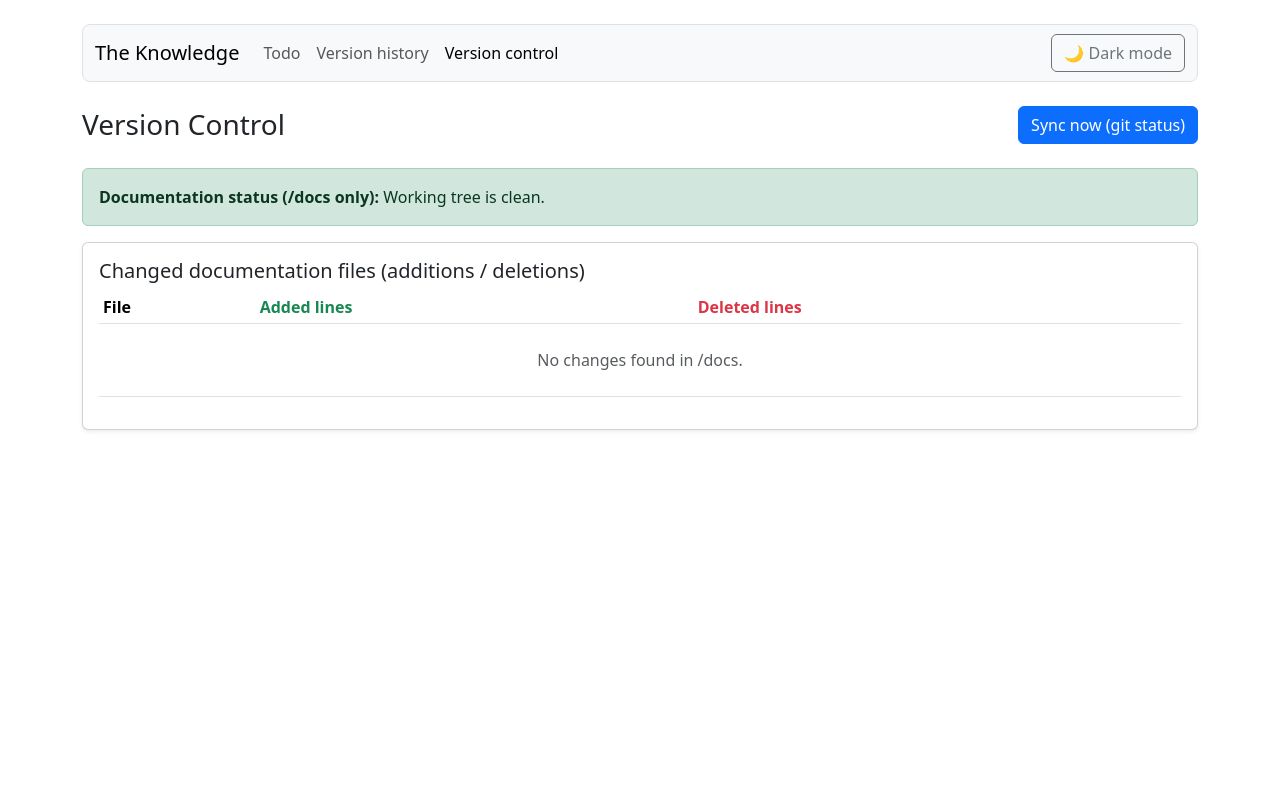
After one commit to supernova576/the_knowledge_mapping, a Flask app: page /version_control in a window 1280 px wide. The commit adds this page. Run offline with Flask 3, Linux system fonts and the light colour scheme.

Commit message:
adds version control

```diff
--- a/app.py
+++ b/app.py
@@ -3,12 +3,13 @@ import traceback
 from datetime import datetime
 from pathlib import Path
 
-from flask import Flask, flash, redirect, render_template, request, send_file, url_for
+from flask import Flask, flash, jsonify, redirect, render_template, request, send_file, url_for
 from werkzeug.exceptions import HTTPException
 
 from main import export_result_to_markdown
 from src.DatabaseConnector import db
 from src.DocsParser import DocsParser
+from src.DocsVersionHandler import DocsVersionHandler
 from src.DocsWriter import DocsWriter
 from src.logger import get_logger
 
@@ -113,6 +114,15 @@ def _load_todos(database: db, query: str) -> list[dict]:
     return processed_rows
 
 
+def _safe_git_snapshot() -> dict:
+    try:
+        version_handler = DocsVersionHandler()
+        return version_handler.get_status_snapshot()
+    except Exception as exc:
+        logger.error("Failed to fetch git status snapshot: %s", exc)
+        return {"has_changes": False, "changes": [], "error": str(exc)}
+
+
 @app.route("/", methods=["GET"])
 def index():
     view = request.args.get("view", "all")
@@ -139,6 +149,8 @@ def index():
     processed_docs.sort(key=lambda x: x.get("id", 0))
     last_sync_time = database.get_last_sync_time()
 
+    version_status = _safe_git_snapshot()
+
     return render_template(
         "index.html",
         docs=processed_docs,
@@ -148,7 +160,41 @@ def index():
         selected_view=view,
         query=query,
         last_sync_time=last_sync_time,
+        has_git_changes=version_status.get("has_changes", False),
     )
+
+
+@app.route("/version_control", methods=["GET"])
+def version_control_overview():
+    version_status = _safe_git_snapshot()
+
+    return render_template(
+        "version_control.html",
+        has_changes=version_status.get("has_changes", False),
+        changes=version_status.get("changes", []),
+    )
+
+
+@app.route("/version_control/sync", methods=["POST"])
+def version_control_sync():
+    try:
+        version_handler = DocsVersionHandler()
+        snapshot = version_handler.get_status_snapshot()
+        change_count = len(snapshot.get("changes", []))
+        flash(f"Git status refreshed. {change_count} changed files detected in /docs.", "success")
+    except Exception as exc:
+        flash(f"Failed to refresh git status: {exc}", "danger")
+
+    return redirect(url_for("version_control_overview"))
+
+
+@app.route("/api/version_control/status", methods=["GET"])
+def version_control_status_api():
+    try:
+        version_handler = DocsVersionHandler()
+        return jsonify(version_handler.get_status_snapshot())
+    except Exception as exc:
+        return jsonify({"has_changes": False, "changes": [], "error": str(exc)}), 500
 
 
 @app.route("/scan", methods=["POST"])
--- a/conf.json
+++ b/conf.json
@@ -8,6 +8,9 @@
     "todo": {
         "full_path_to_todo_file": "/todo/README.md"
     },
+    "git": {
+        "full_path_to_git_dir": ".git"
+    },
     "log": {
         "log_file_path": "logs/app.log"
     }
--- /dev/null
+++ b/src/DocsVersionHandler.py
@@ -0,0 +1,156 @@
+import json
+import subprocess
+from dataclasses import dataclass
+from pathlib import Path
+
+from .logger import get_logger
+
+
+logger = get_logger(__name__)
+
+
+@dataclass
+class FileChangeSummary:
+    file_path: str
+    additions: int
+    deletions: int
+
+
+class DocsVersionHandler:
+    def __init__(self) -> None:
+        conf_path = Path(__file__).resolve().parent.parent / "conf.json"
+        conf_data = json.loads(conf_path.read_text(encoding="utf-8"))
+
+        configured_git_dir = conf_data.get("git", {}).get("full_path_to_git_dir", ".git")
+        configured_docs_dir = conf_data.get("docs", {}).get("full_path_to_docs", "/docs")
+
+        configured_git_executable = conf_data.get("git", {}).get("executable", "git")
+
+        git_dir_path = Path(configured_git_dir)
+        if not git_dir_path.is_absolute():
+            git_dir_path = (Path(__file__).resolve().parent.parent / git_dir_path).resolve()
+
+        self.git_dir = git_dir_path
+
+        self.work_tree = self.git_dir.parent if self.git_dir.name == ".git" else self.git_dir
+
+        self.docs_dir = Path(configured_docs_dir)
+        self.docs_path_candidates = self._build_docs_path_candidates(self.docs_dir)
+
+        logger.info(
+            "DocsVersionHandler initialized with git_dir=%s work_tree=%s docs_candidates=%s",
+        )
+
+        self.docs_dir = Path(configured_docs_dir)
+        self.git_executable = configured_git_executable
+        self.work_tree = self._resolve_work_tree()
+        self.docs_path_candidates = self._build_docs_path_candidates(self.docs_dir)
+
+        logger.info(
+            "DocsVersionHandler initialized with git=%s git_dir=%s work_tree=%s docs_candidates=%s",
+            self.git_executable,
+
+            self.git_dir,
+            self.work_tree,
+            sorted(self.docs_path_candidates),
+        )
+
+    def _resolve_work_tree(self) -> Path:
+        if self.git_dir.name == ".git":
+            return self.git_dir.parent
+
+        docs_parent = self.docs_dir.parent if self.docs_dir.parent != Path("") else self.docs_dir
+        return docs_parent if docs_parent.exists() else self.docs_dir
+
+    def _build_docs_path_candidates(self, docs_dir: Path) -> set[str]:
+        candidates: set[str] = set()
+
+        docs_raw = docs_dir.as_posix().strip()
+        if docs_raw:
+            candidates.add(docs_raw.lstrip("/"))
+
+        if docs_dir.name:
+            candidates.add(docs_dir.name)
+
+        if docs_dir.is_absolute():
+            try:
+                relative_docs = docs_dir.resolve().relative_to(self.work_tree.resolve())
+                candidates.add(relative_docs.as_posix())
+            except ValueError:
+                pass
+
+        candidates.add("02_DOCS")
+        return {value.strip("/") for value in candidates if value and value.strip("/")}
+
+    def _is_docs_file(self, file_path: str) -> bool:
+        normalized_path = file_path.strip().strip('"').strip("/")
+        for candidate in self.docs_path_candidates:
+            if normalized_path == candidate or normalized_path.startswith(f"{candidate}/"):
+                return True
+        return False
+
+    def _run_git_command(self, arguments: list[str]) -> str:
+        command = [
+            "git",
+
+            self.git_executable,
+
+            f"--git-dir={self.git_dir}",
+            f"--work-tree={self.work_tree}",
+            *arguments,
+        ]
+
+        try:
+            completed = subprocess.run(command, capture_output=True, text=True, check=False)
+        except FileNotFoundError as exc:
+            logger.error("Git executable not found: %s", self.git_executable)
+            raise RuntimeError(f"Git executable not found: {self.git_executable}") from exc
+
+        if completed.returncode != 0:
+            stderr = completed.stderr.strip() or "unknown git error"
+            logger.error("Git command failed: %s\n%s", " ".join(command), stderr)
+            raise RuntimeError(stderr)
+
+        return completed.stdout.strip()
+
+    def get_status_snapshot(self) -> dict:
+        changes = self.get_line_change_summary()
+        return {
+            "has_changes": bool(changes),
+            "changes": changes,
+        }
+
+    def get_line_change_summary(self) -> list[dict]:
+        numstat_output = self._run_git_command(["diff", "--numstat", "HEAD"])
+        summaries: dict[str, FileChangeSummary] = {}
+
+        if numstat_output:
+            for row in numstat_output.splitlines():
+                parts = row.split("\t")
+                if len(parts) < 3:
+                    continue
+
+                additions_raw, deletions_raw, file_path = parts[0], parts[1], parts[2]
+                if not self._is_docs_file(file_path):
+                    continue
+
+                additions = int(additions_raw) if additions_raw.isdigit() else 0
+                deletions = int(deletions_raw) if deletions_raw.isdigit() else 0
+                summaries[file_path] = FileChangeSummary(file_path=file_path, additions=additions, deletions=deletions)
+
+        porcelain_output = self._run_git_command(["status", "--porcelain", "--untracked-files=all"])
+        for row in porcelain_output.splitlines() if porcelain_output else []:
+            file_path = row[3:]
+            if not self._is_docs_file(file_path):
+                continue
+            if file_path not in summaries:
+                summaries[file_path] = FileChangeSummary(file_path=file_path, additions=0, deletions=0)
+
+        return [
+            {
+                "file_path": change.file_path,
+                "additions": change.additions,
+                "deletions": change.deletions,
+            }
+            for change in sorted(summaries.values(), key=lambda item: item.file_path.lower())
+        ]
--- a/templates/_navbar.html
+++ b/templates/_navbar.html
@@ -11,6 +11,8 @@
                         href="{{ url_for('todo_overview') }}">Todo</a></li>
                 <li class="nav-item"><a class="nav-link {% if active_page == 'history' %}active{% endif %}"
                         href="{{ url_for('version_history') }}">Version history</a></li>
+                <li class="nav-item"><a class="nav-link {% if active_page == 'version_control' %}active{% endif %}"
+                        href="{{ url_for('version_control_overview') }}">Version control</a></li>
             </ul>
             <button id="theme-toggle" type="button" class="btn btn-outline-secondary">🌙 Dark mode</button>
         </div>
--- /dev/null
+++ b/templates/version_control.html
@@ -0,0 +1,83 @@
+<!doctype html>
+<html lang="en">
+
+<head>
+    <meta charset="utf-8" />
+    <meta name="viewport" content="width=device-width, initial-scale=1" />
+    <title>Version Control</title>
+    {% include '_theme_init.html' %}
+    <link href="https://cdn.jsdelivr.net/npm/bootstrap@5.3.3/dist/css/bootstrap.min.css" rel="stylesheet"
+        integrity="sha384-QWTKZyjpPEjISv5WaRU9OFeRpok6YctnYmDr5pNlyT2bRjXh0JMhjY6hW+ALEwIH" crossorigin="anonymous" />
+    <link rel="stylesheet" href="{{ url_for('static', filename='css/app.css') }}" />
+    <link rel="shortcut icon" href="{{ url_for('static', filename='ico/obsidian-icon.ico') }}" />
+</head>
+
+<body>
+    <div class="container py-4">
+        {% set active_page = 'version_control' %}
+        {% include '_navbar.html' %}
+
+        <div class="d-flex justify-content-between align-items-center mb-4 gap-2 flex-wrap">
+            <h1 class="h3 mb-0">Version Control</h1>
+            <form method="post" action="{{ url_for('version_control_sync') }}">
+                <button class="btn btn-primary">Sync now (git status)</button>
+            </form>
+        </div>
+
+        {% with messages = get_flashed_messages(with_categories=true) %}
+        {% if messages %}
+        <div class="mb-3">
+            {% for category, message in messages %}
+            <div class="alert alert-{{ category }} mb-2" role="alert">{{ message }}</div>
+            {% endfor %}
+        </div>
+        {% endif %}
+        {% endwith %}
+
+        <div class="alert {% if has_changes %}alert-warning{% else %}alert-success{% endif %}" role="status">
+            <strong>Documentation status (/docs only):</strong>
+            {% if has_changes %}
+            Changes detected.
+            {% else %}
+            Working tree is clean.
+            {% endif %}
+        </div>
+
+        <div class="card shadow-sm">
+            <div class="card-body">
+                <h2 class="h5">Changed documentation files (additions / deletions)</h2>
+                <div class="table-responsive">
+                    <table class="table table-sm align-middle">
+                        <thead>
+                            <tr>
+                                <th>File</th>
+                                <th class="text-success">Added lines</th>
+                                <th class="text-danger">Deleted lines</th>
+                            </tr>
+                        </thead>
+                        <tbody>
+                            {% for change in changes %}
+                            <tr>
+                                <td>{{ change.file_path }}</td>
+                                <td class="text-success">+{{ change.additions }}</td>
+                                <td class="text-danger">-{{ change.deletions }}</td>
+                            </tr>
+                            {% else %}
+                            <tr>
+                                <td colspan="3" class="text-center text-muted py-4">No changes found in /docs.</td>
+                            </tr>
+                            {% endfor %}
+                        </tbody>
+                    </table>
+                </div>
+            </div>
+        </div>
+    </div>
+
+    <script src="https://cdn.jsdelivr.net/npm/bootstrap@5.3.3/dist/js/bootstrap.bundle.min.js"
+        integrity="sha384-YvpcrYf0tY3lHB60NNkmXc5s9fDVZLESaAA55NDzOxhy9GkcIdslK1eN7N6jIeHz"
+        crossorigin="anonymous"></script>
+    {% include '_theme_toggle_script.html' %}
+</body>
+
+</html>
```
Also changed, not shown: templates/index.html (+48 -0 lines).
